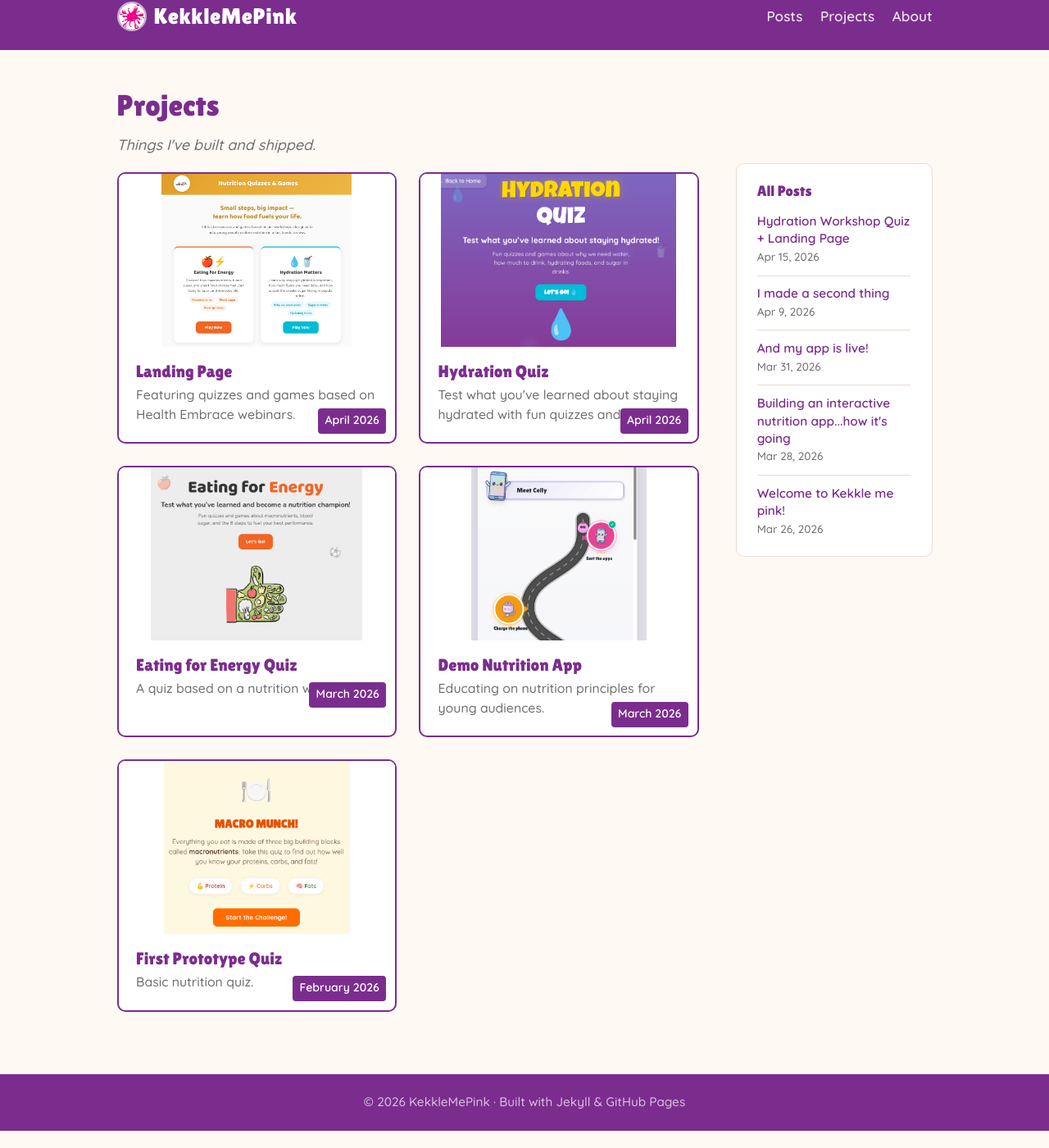
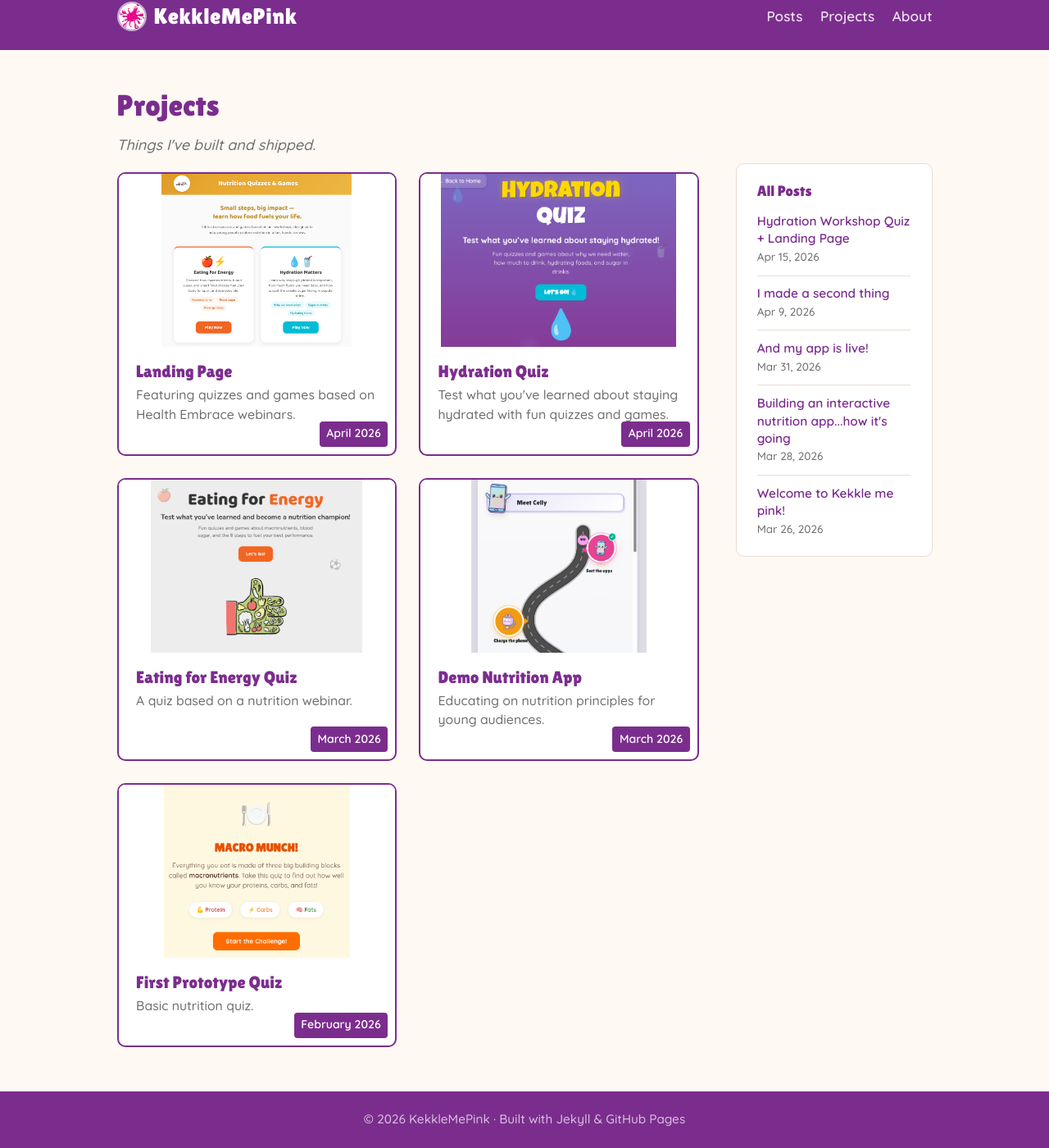
Before and after one commit to Kekkle/kekkles-korner, a Jekyll site: the page built from projects.html, in a window 1280 px wide and 1400 px high, scrolled down 21 px. Shown: the whole window at 82% size. Built offline with Jekyll 4.4.1, drawn with Linux system fonts in a browser that asks for light colours.

Commit message:
Anchor date badge to bottom-right of the card box
Made-with: Cursor

```diff
--- a/_sass/_custom.scss
+++ b/_sass/_custom.scss
@@ -346,6 +346,7 @@ hr {
 
 .project-card {
   display: block;
+  position: relative;
   background: var(--warm-card);
   border: 2px solid var(--purple);
   border-radius: var(--radius);
@@ -380,8 +381,7 @@ hr {
 }
 
 .project-card-info {
-  position: relative;
-  padding: 1rem 1.2rem 1.2rem;
+  padding: 1rem 1.2rem 2rem;
 }
 
 .project-card-title {
@@ -391,8 +391,8 @@ hr {
 
 .project-card-date {
   position: absolute;
-  bottom: 0.6rem;
-  right: 0.6rem;
+  bottom: 0.5rem;
+  right: 0.5rem;
   font-family: 'Quicksand', sans-serif;
   font-weight: 600;
   font-size: 0.78rem;
```
